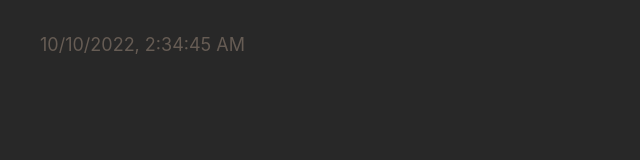
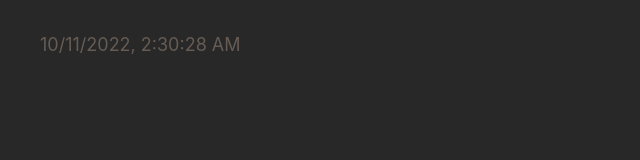
Before and after one commit to mydanniel/osmofeed, a plain HTML site: page index.html in a window 1280 px wide. Shown: the full height of the page, 0-640 px from the left. Drawn offline with Linux system fonts and the light colour scheme.

Commit message:
deploy: f11bc17eefbe0b635193b7e0b4c39ee1d1a6e5d1

```diff
--- a/index.html
+++ b/index.html
@@ -17,8 +17,8 @@
     <!-- %after-body-begin.html% -->
 
     <footer>
-      <a class="footer-link" href="https://github.com/mydanniel/osmofeed/actions/runs/3216522477">
-        <time id="build-timestamp" datetime="2022-10-10T02:34:45.532Z">2022-10-10T02:34:45.532Z</time>
+      <a class="footer-link" href="https://github.com/mydanniel/osmofeed/actions/runs/3223708286">
+        <time id="build-timestamp" datetime="2022-10-11T02:30:28.029Z">2022-10-11T02:30:28.029Z</time>
       </a>
       <a class="footer-link" href="https://github.com/osmoscraft/osmosfeed">osmosfeed 1.15.1</a>
     </footer>
```
Also changed, not shown: 1 other file.
